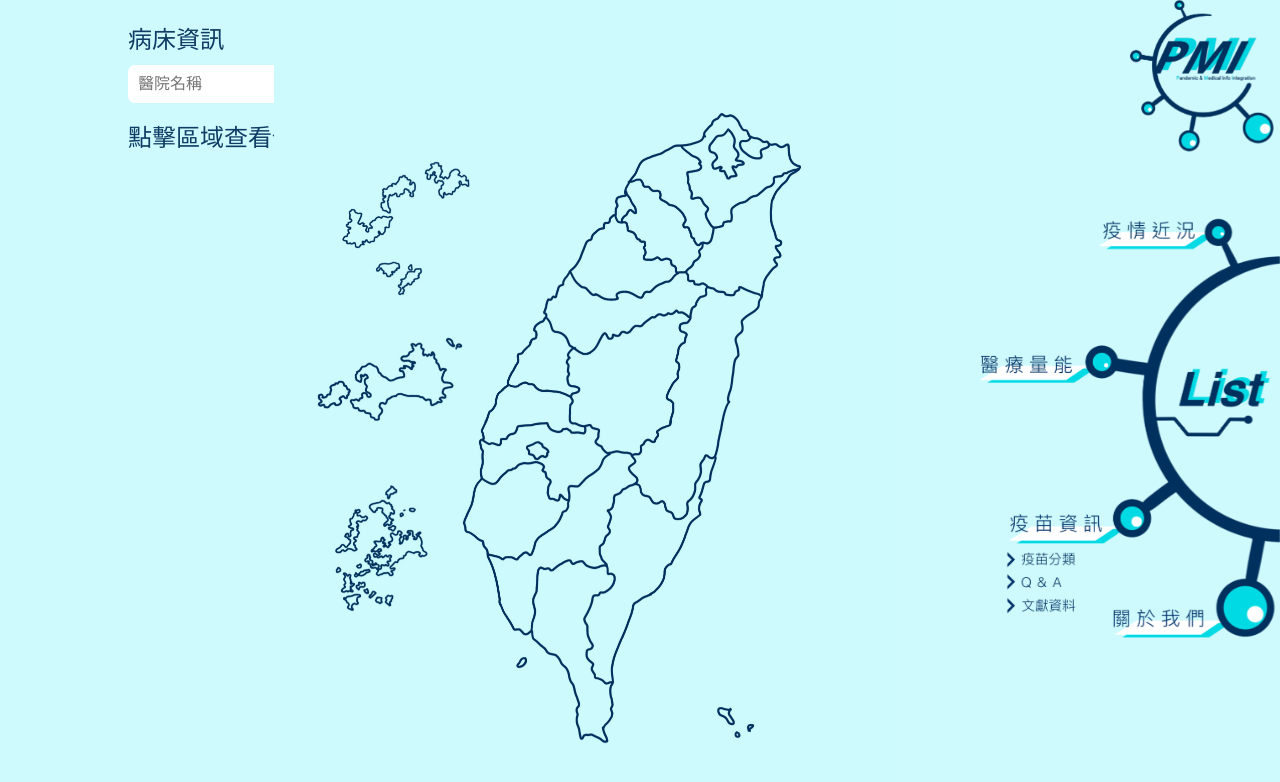
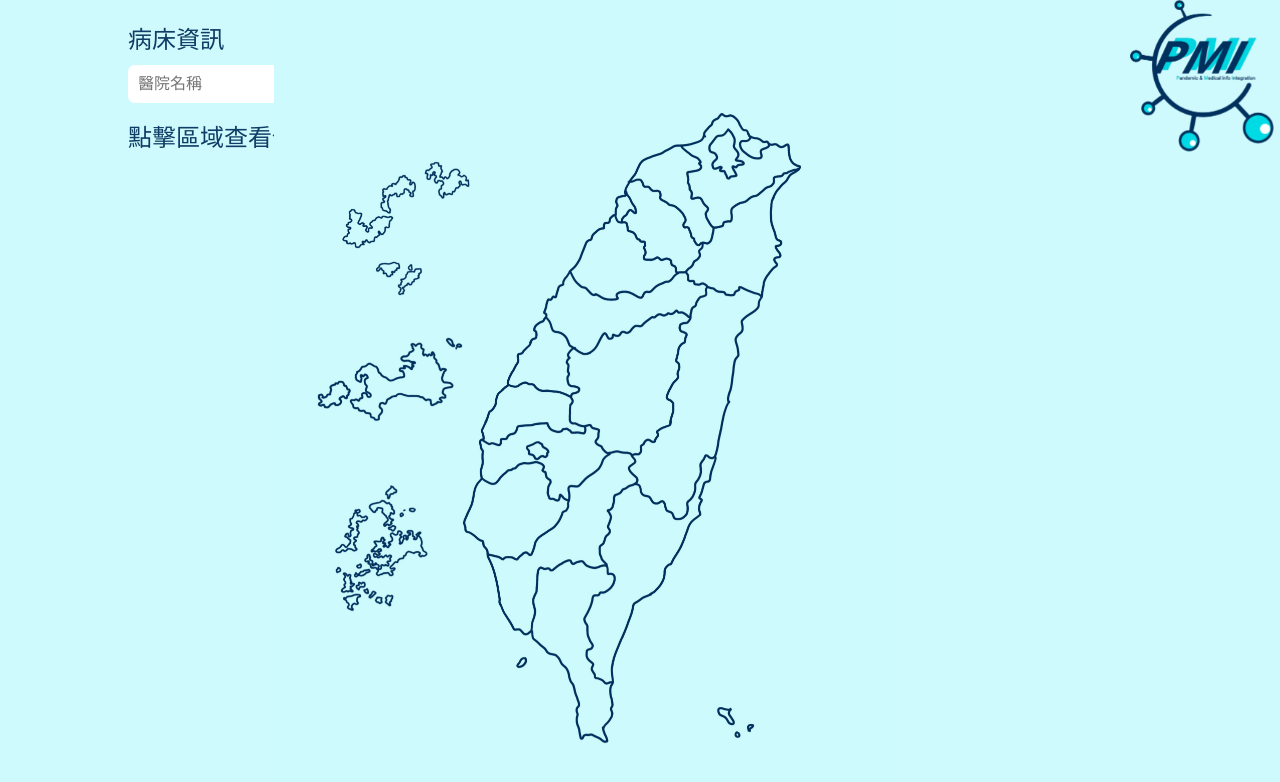
Before and after one commit to Alx-Lai/PMI-frontend, a React (Create React App) app: page / in a window 1280 px wide. Shown: the top 782 px of the page. Built offline with nearby package versions, Linux system fonts and the light colour scheme.

Commit message:
[modify] make menu a independent component

```diff
--- a/src/App.css
+++ b/src/App.css
@@ -14,15 +14,6 @@
     height: 200vh;
   }
 } */
-
-.menu {
-  position: fixed;
-  right: 0;
-  width: 45vmin;
-  height: auto;
-  z-index: 900;
-  cursor: pointer;
-}
 
 /* :root * {
   animation-play-state: paused;
--- a/src/App.js
+++ b/src/App.js
@@ -5,7 +5,6 @@ import MainPage from './Containers/MainPage';
 import Pendamic from './Containers/Pendamic'
 import Hospitals from './Containers/Hospitals'
 import AboutUs from './Containers/AboutUs'
-import menu from './Images/menu.png'
 
 function App() {
   const [scroll, setScroll] = useState(0)
@@ -16,22 +15,8 @@ function App() {
     document.documentElement.style.setProperty('--scroll', scroll)
   }, false);
 
-  const handleClickMenu = (e) => {
-    let x = Math.round((e.clientX - e.target.offsetLeft) / e.target.clientWidth * 100)
-    let y = Math.round((e.clientY - e.target.offsetTop) / e.target.clientHeight * 100)
-    if (x > 49 && x < 88 && y > 25 && y < 29) window.location.href = "pendamic"
-    else if (x > 16 && x < 55 && y > 41 && y < 45) window.location.href = "hospitals"
-    else if (x > 28 && x < 43 && y > 64 && y < 66) console.log("疫苗分類")
-    else if (x > 28 && x < 50 && y >= 67 && y <= 68) console.log("Q & A")
-    else if (x > 28 && x < 43 && y >= 70 && y <= 71) console.log("文獻資料")
-    else if (x > 52 && x < 83 && y > 70 && y < 75) window.location.href = "aboutus"
-    else if (x > 82 && x < 98 && y > 67 && y < 74) window.location.href = "aboutus"
-    else window.location.href = "/"
-  }
-
   return (
     <div className="App">
-      <img src={menu} alt='menu' className='menu' onClick={handleClickMenu} />
       <Switch>
         <Route path='/pendamic' component={Pendamic} />
         <Route path='/hospitals' component={Hospitals} />
```
Also changed, not shown: src/Containers/Menu.css (added, +12 -0 lines), src/Containers/Menu.jsx (added, +22 -0 lines).
